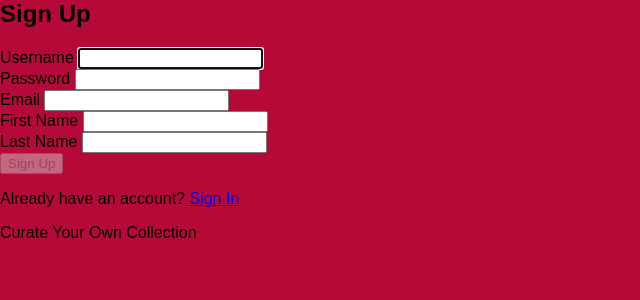
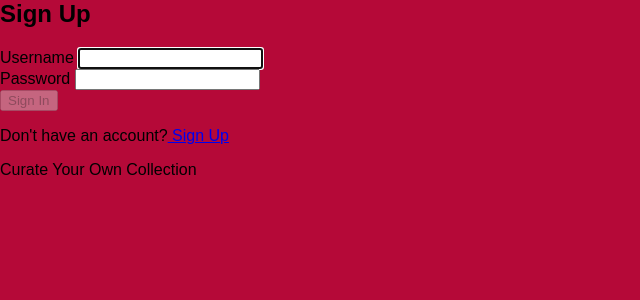
Before and after one commit to moodymango/CurateMe, a React app: page / in a window 1280 px wide. Shown: the top 300 px of the page, without its empty margins (0-640 px from the left). Built offline with nearby package versions, Linux system fonts and the light colour scheme.

Commit message:
got sign-in component to work on both frontend and backend

```diff
--- /dev/null
+++ b/client/components/login.jsx
@@ -0,0 +1,121 @@
+//maybe try following along and using react hooks?
+import React, { useRef, useState, useEffect } from 'react';
+//importing axios from my api folder
+import axios from './api/axios';
+
+const Login = () => {
+  const userRef = useRef();
+  //to set focus on the first input when the component loads
+  const errRef = useRef();
+  //need to set focus on error if error occurs
+
+  //first 5 pieces state variables refering to user input, the empty string we are passing in is the initial state
+  const [user, setUser] = useState('');
+  const [pwd, setPwd] = useState('');
+  //corresponds to an error we may have if for some reason, sign up fails
+  const [errMsg, setErrMsg] = useState('');
+  //let's us see a successful sign up for now
+  //but will use reactRouter to a page after we've had a successful login
+  const [success, setSuccess] = useState('');
+
+  useEffect(() => {
+    userRef.current.focus();
+    //happens when the componet loads and will focus on the user area
+  }, [])
+  //empty out any error msg if user changes any of the following states (the required inputs)
+  useEffect(() => {
+    setErrMsg('');
+  }, [user, pwd])
+
+  const handleSubmit = async (e) =>{
+    e.preventDefault();
+    try{
+      //within axios.post, need to define registration url
+      const response = await axios.post('/login',
+        //need to provide payload(data we're sending to backend)
+        //need to make sure the properties match the properties i've defined in my backend
+        JSON.stringify({username: user, password: pwd}),
+        {
+          headers: {'Content-Type': 'application/json'},
+          withCredentials: true
+        });
+        //this is represents the response from the server
+      console.log('response is =>', response)
+      //reassign so user knows they've successfully made an account
+      setSuccess(true);
+    }
+    catch (err) {
+      if(!err.response){
+        setErrMsg('No server response')
+      } else {
+        setErrMsg('Login Failed')
+      }
+    }
+  }
+
+  return (
+    <>
+    {/* ternary which checks whether or not user has succesfully made an account */}
+    {/* shows either account has been created OR the form which user submits the information */}
+    {success? (
+     <section>
+         <h1>Welcome {user}! </h1>
+         <br/ >
+         <p>
+             {/* put redirect router here */}
+             <a href= "#"> Go to your dashboard</a>
+         </p>
+     </section>
+     ) : (
+     //section, using a semantic element
+     //at top of section, displays any error message we get, aria-live has screen reader announce the error msg immediately when focus is set on this para
+     //<form>
+         // htmlFor in label and attribute for id MUST match for each input field
+         //value, set that equal to the user state to make it a controlled input - crucial if we are going to clear inputs upon submission
+     <section>
+         <p ref = {errRef} className= {errMsg? "errmsg" : "offscreen"} aria-live="assertive">
+             {errMsg}
+         </p>
+         <h1>Sign Up</h1>
+         <form onSubmit={handleSubmit}>
+             <div className="input-container">
+                 <label htmlFor='username'>Username </label>
+                 <input
+                 type="text"
+                 id='username'
+                 //again, allows that immediate focus to be on this field
+                 ref= {userRef}
+                 onChange= {(e) =>setUser(e.target.value)}
+                 value={user}
+                 required
+                 />
+             </div>
+             <div className="input-container">
+                 <label htmlFor='pwd'>Password </label>
+                 <input
+                 //changing the type to password, changes the input field to dots so we cannot see the pass
+                 type="password"
+                 id='pwd'
+                 onChange= {(e) =>setPwd(e.target.value)}
+                 value={pwd}
+                 required
+                 />
+             </div>
+         {/* don't need an onlick to the button because it's the only button in the form. will trigger a submit event! */}
+             <div className="button-container">
+                 {/* if we don't have these fields, button will be disabled */}
+                 <button disabled ={!user || !pwd? true: false}>Sign In</button>
+             </div>
+         </form>
+         <p>
+             Don't have an account?
+              {/* need to put router link here */}
+              <a href ="#"> Sign Up</a>
+         </p>
+     </section>
+     )}
+     </>
+ )
+}
+
+export default Login;
--- a/client/containers/MainContainer.jsx
+++ b/client/containers/MainContainer.jsx
@@ -1,6 +1,7 @@
 import React, { Component } from 'react';
 import Navbar from '../components/navBar.jsx';
 import SignUp from '../components/signup.jsx'
+import Login from '../components/login.jsx';
 
 class MainContainer extends Component {
     constructor(props) {
@@ -11,7 +12,8 @@ class MainContainer extends Component {
         <div className="container">
           <div className="outerBox">
             {/* <Navbar /> */}
-            <SignUp />
+            {/* <SignUp /> */}
+            <Login />
                 <p>Curate Your Own Collection</p>
           </div>
         </div>
```
Also changed, not shown: 1 other file (tests, documents, lock files or other folders).
